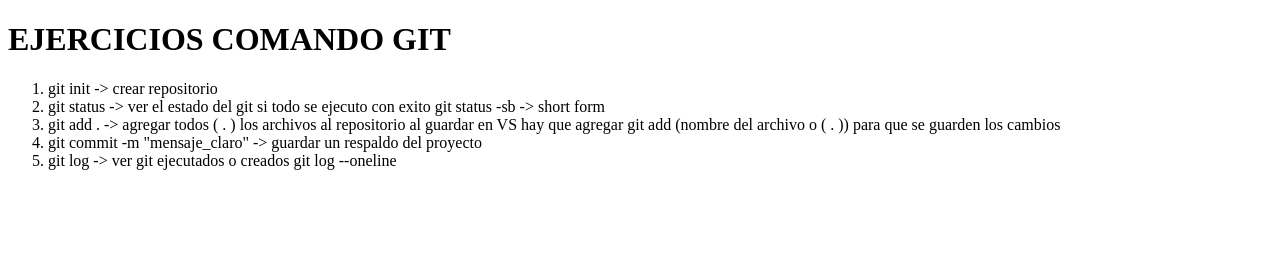
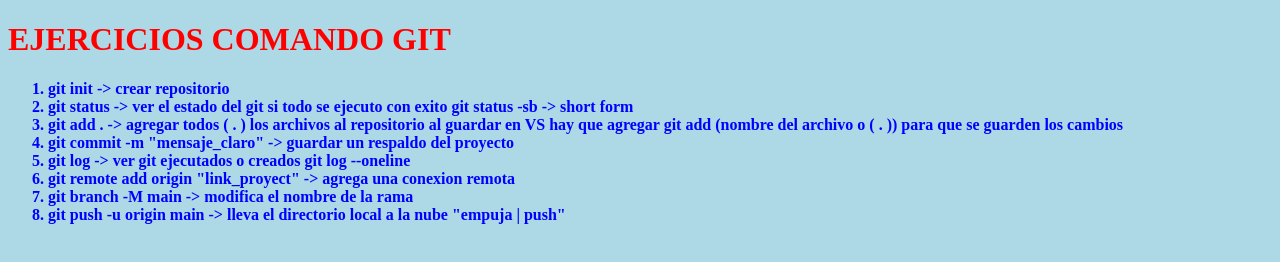
Before and after one commit to ignacioodeveloper/proyecto_git, a plain HTML site: page index.html in a window 1280 px wide. Drawn offline with Linux system fonts and the light colour scheme.

Commit message:
se incorpora el CSS

```diff
--- /dev/null
+++ b/css/estilos.css
@@ -0,0 +1,14 @@
+
+
+body {
+    background-color: lightblue;
+
+}
+.container h1 {
+    color: red;
+}
+
+.list {
+    color: blue;
+    font-weight: bold;
+}
--- a/index.html
+++ b/index.html
@@ -5,16 +5,17 @@
     <meta charset="UTF-8">
     <meta http-equiv="X-UA-Compatible" content="IE=edge">
     <meta name="viewport" content="width=device-width, initial-scale=1.0">
+    <link rel="stylesheet" href="css/estilos.css">
     <title>proyecto_git</title>
 </head>
 
 <body>
-    <div>
+    <div class="container">
         <p>
         <h1>EJERCICIOS COMANDO GIT</h1>
 
         </p>
-        <ol>
+        <ol class="list">
             <li>git init -> crear repositorio</li>
             <li>git status -> ver el estado del git si todo se ejecuto con exito
                 git status -sb -> short form</li>
@@ -24,6 +25,9 @@
             <li>git commit -m "mensaje_claro" -> guardar un respaldo del proyecto</li>
             <li>git log -> ver git ejecutados o creados
                 git log --oneline</li>
+            <li>git remote add origin "link_proyect" -> agrega una conexion   remota</li>
+            <li>git branch -M main -> modifica el nombre de la rama</li>
+            <li>git push -u origin main -> lleva el directorio local a la nube   "empuja | push"</li>
         </ol>
     </div>
 </body>
```
